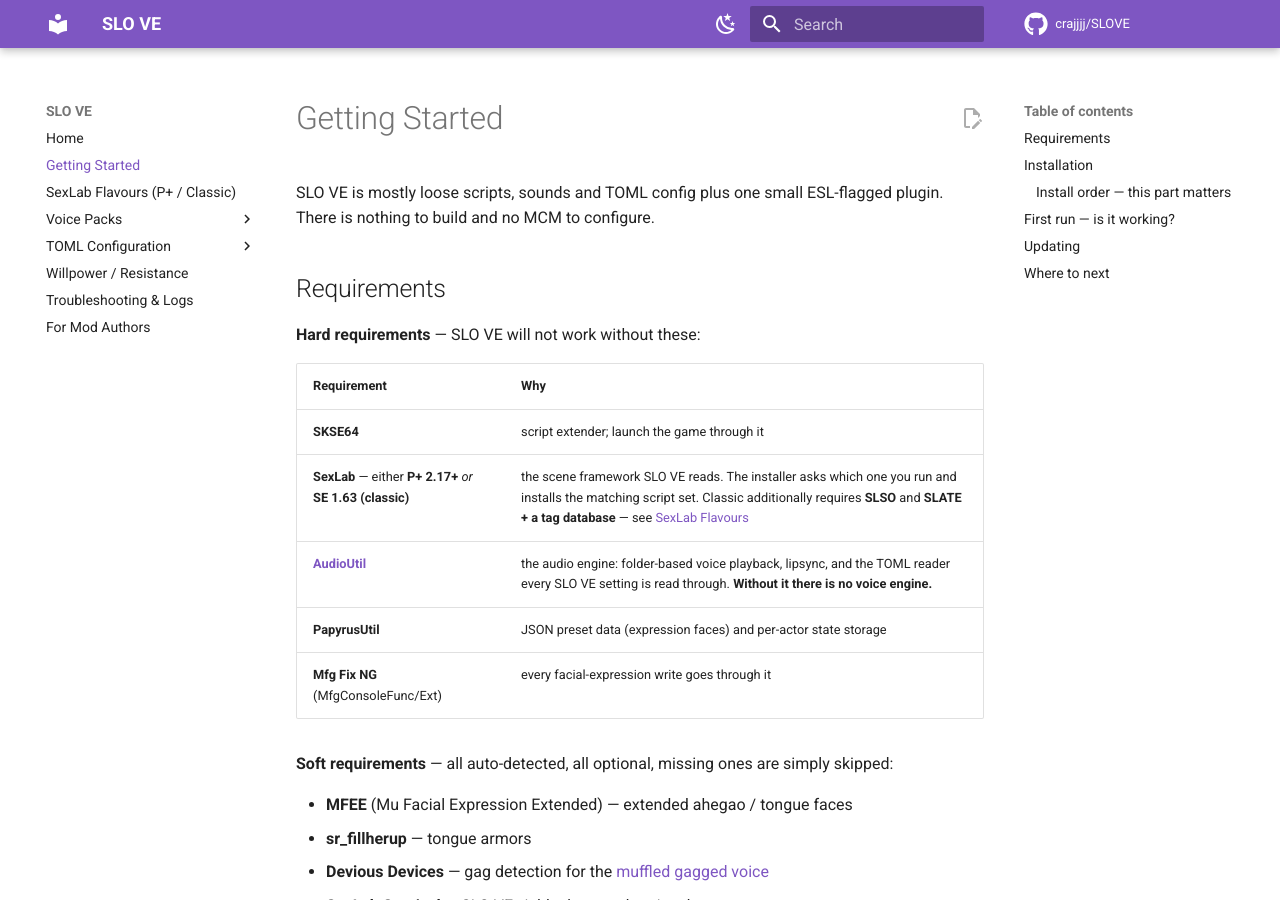
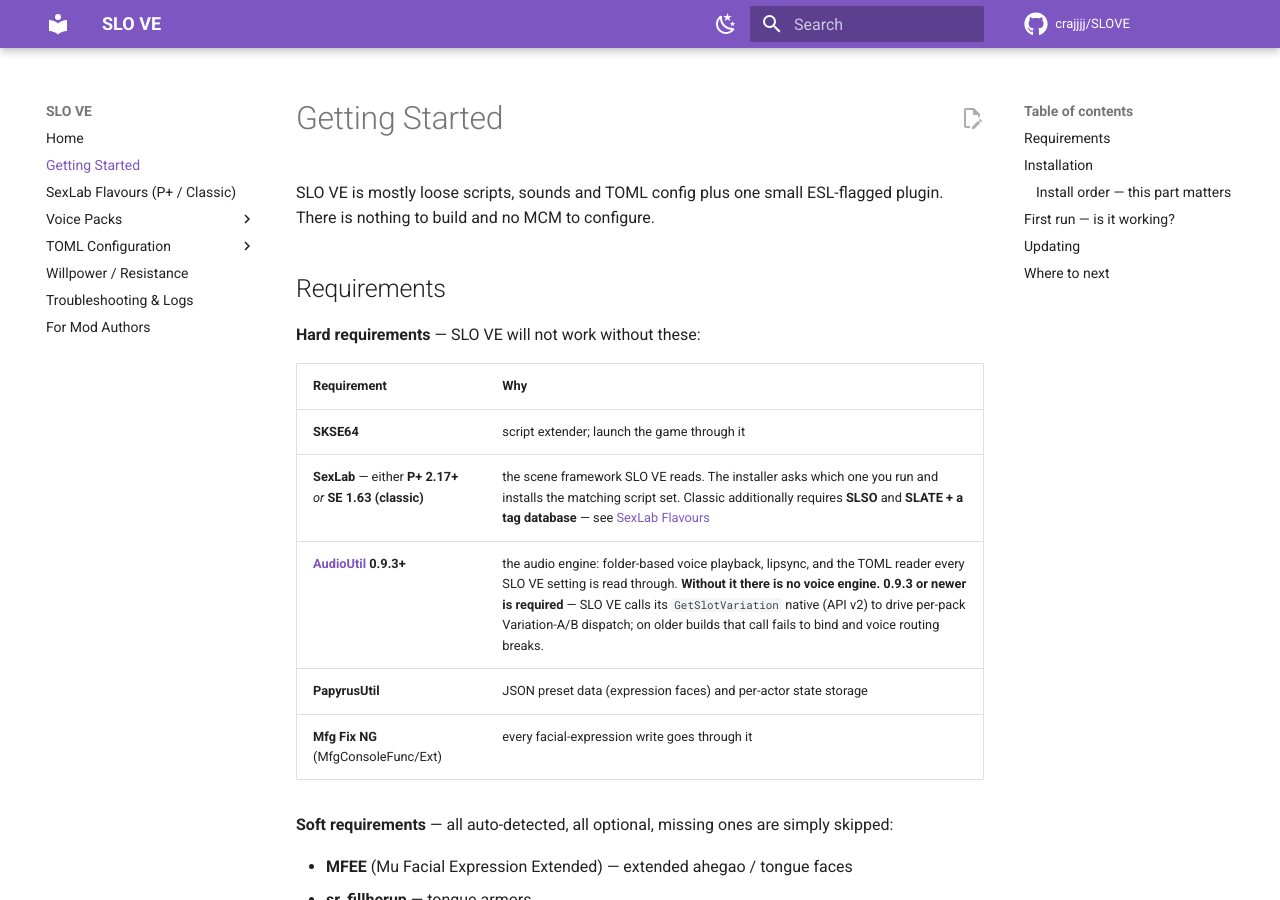
Before and after one commit to crajjjj/SLOVE, an MkDocs documentation site: the page built from docs/getting-started.md, in a window 1280 px wide and 900 px high. Built offline with MkDocs 1.6.1 and Material for MkDocs 9.7.7, drawn with Linux system fonts in a browser that asks for light colours; comment, search, counter and statistics services are not loaded.

Commit message:
Release 0.4.0: Variation-A/B per-pack voice dispatch + female NPC pool
- SLOVE_Voice (P+ and classic): resolve VoiceVariation per scene from the
  lead female's voice slot via AudioUtil.GetSlotVariation, plus a
  Variation-B remap that routes each scene beat to the pack's partitioned
  folder (victim/broken/femdom/...) when it ships one, otherwise keeping
  the collapsed A category.
- SLOVE_voices.toml: spread the common female voicetypes across an NPC
  voice pool (F2-F10); pool slots are pack-provided so the spread
  auto-sizes to what's installed. Removed the empty F2/F3 slot defs.
- SLOVE.toml: drop the old global voicevariation key (now per-slot).
- Require AudioUtil 0.9.3+ (GetSlotVariation / API v2).
- docs: female voice pool, per-slot variation, AudioUtil version bump.

```diff
--- a/docs/getting-started.md
+++ b/docs/getting-started.md
@@ -10,7 +10,7 @@
 |---|---|
 | **SKSE64** | script extender; launch the game through it |
 | **SexLab** — either **P+ 2.17+** *or* **SE 1.63 (classic)** | the scene framework SLO VE reads. The installer asks which one you run and installs the matching script set. Classic additionally requires **SLSO** and **SLATE + a tag database** — see [SexLab Flavours](sexlab-flavours.md) |
-| **[AudioUtil](https://crajjjj.github.io/AudioUtil/)** | the audio engine: folder-based voice playback, lipsync, and the TOML reader every SLO VE setting is read through. **Without it there is no voice engine.** |
+| **[AudioUtil](https://crajjjj.github.io/AudioUtil/) 0.9.3+** | the audio engine: folder-based voice playback, lipsync, and the TOML reader every SLO VE setting is read through. **Without it there is no voice engine.** **0.9.3 or newer is required** — SLO VE calls its `GetSlotVariation` native (API v2) to drive per-pack Variation-A/B dispatch; on older builds that call fails to bind and voice routing breaks. |
 | **PapyrusUtil** | JSON preset data (expression faces) and per-actor state storage |
 | **Mfg Fix NG** (MfgConsoleFunc/Ext) | every facial-expression write goes through it |
 
```
Also changed, not shown: docs/config/slove.md (+1 -1 lines), 9 other files.
